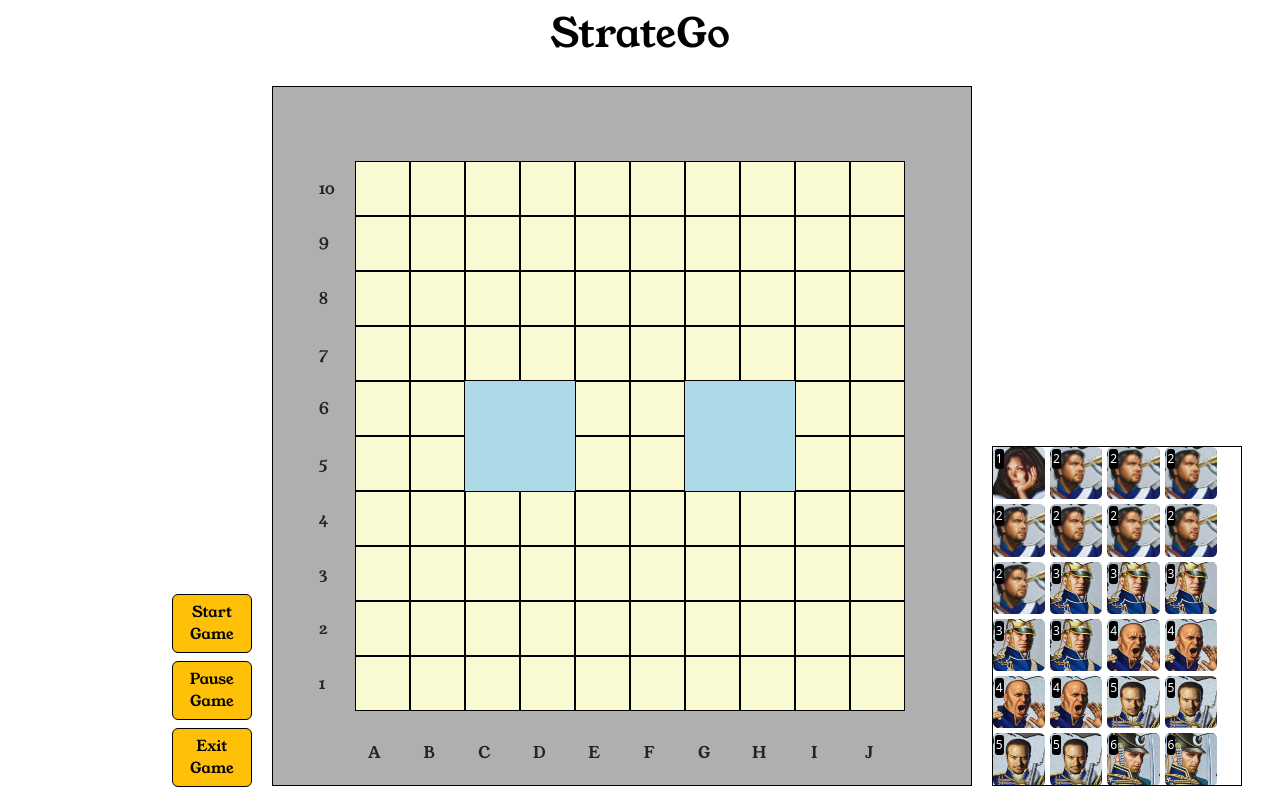
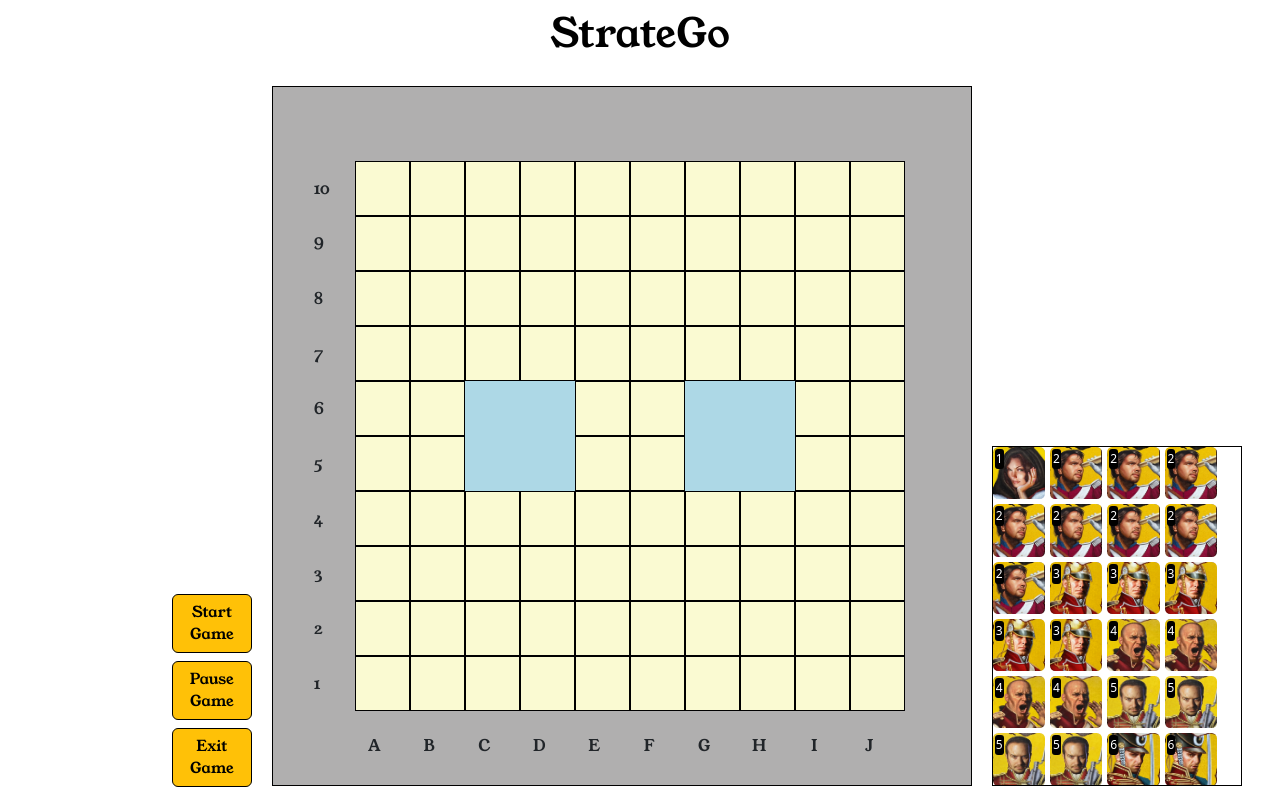
Before and after one commit to DenKim94/PRJ_StrateGoWeb, a React (Create React App) app in the folder client/game-app/: page / in a window 1280 px wide. Built offline with nearby package versions, Linux system fonts and the light colour scheme.

Commit message:
Deactivated DnD-Animations and adapted axes labels

```diff
--- a/client/game-app/src/App.jsx
+++ b/client/game-app/src/App.jsx
@@ -16,7 +16,8 @@ const App = () => {
     });
     // Add general Game States by using default values
     const [gameStates, setGameStates] = useState({
-        colorPlayer: 'blue',   // player color as placeholder [string]
+        colorPlayer: 'red',    // placeholder: player color [string] --> Has to be set by player 1
+        isPlayer1: true,       // placeholder: variable [boolean] to identify player 1
         ready2Play: false,     // default value [boolean]
         isPaused: false,       // default value [boolean]
         leavedGame: false,     // default value [boolean]
--- a/client/game-app/src/components/FigureStorage.jsx
+++ b/client/game-app/src/components/FigureStorage.jsx
@@ -27,9 +27,7 @@ const FigureStorage = ({ figStateArray }) => {
                             >
                                 {(provided,snapshot)=>(
                                     <div className='game-figure'
-                                        ref={(ref) => {
-                                            provided.innerRef(ref);
-                                        }}
+                                        ref={provided.innerRef}
                                         {...provided.draggableProps}
                                         {...provided.dragHandleProps}
                                         >
--- a/client/game-app/src/components/GameField.css
+++ b/client/game-app/src/components/GameField.css
@@ -17,9 +17,9 @@
   display: flex;
   position: absolute;
   align-items: center;
-  justify-content: space-between;
+  justify-content: center;
   flex-direction: row;
-  top: 93%;
+  top: 92%;
   margin-top: 5px;
 }
 
@@ -27,7 +27,7 @@
 .y-axis {
   font-family: 'Young Serif', serif;
   position: relative;
-  left: -20px;
+  left: -25px;
   display: flex;
   flex-direction: column;
   justify-content: space-between;
--- a/client/game-app/src/components/GameField.jsx
+++ b/client/game-app/src/components/GameField.jsx
@@ -31,17 +31,20 @@ function GameField({gameFieldSettings, gameSettings})
       gridTemplateRows: `repeat(10, ${sizeSingleField}px)`
     };
 
-    /* Create a String-Array (Letters) for the x-Axis */
+    // Create a String-Array (Letters) for the x-Axis
     const xAxisLetters = Array.from({ length: 10 }, (_, index) =>
       String.fromCharCode(65 + index)
     );
 
-    /* Create a String-Array (Numbers) for the y-Axis */
+    // Create a String-Array (Numbers) for the y-Axis
     const yAxisNumbers = (Array.from({ length: 10 }, (_, index) =>
-    String(index + 1))).reverse();
+    String(index + 1)));
 
-    /* Merging the axis arrays into a new array of coordinates */
+    // Merging the axis arrays into a new array of coordinates
     const fieldCoordinates = helperFcn.getCoordinatesArray(xAxisLetters,yAxisNumbers);
+
+    // Get color of the player
+    const playerColor = helperFcn.getColorOfPlayer(gameSettings);
 
     /* ********************************************************************* */
     /* Set properties of a single field and store them in an array */
@@ -66,7 +69,7 @@ function GameField({gameFieldSettings, gameSettings})
     /* *** State as array to store and set game field properties *** */
     const [gameFieldState, setGameFieldState] = useState([...updatedStateArray]);
     /* *** State as array to store and set game figure properties *** */
-    const playerFigures = helperFcn.getFigures4Player(figProperties, gameSettings.colorPlayer)
+    const playerFigures = helperFcn.getFiguresOfPlayer(figProperties, playerColor)
     const [figureStorageState,setFigureStorageState] = useState([...playerFigures]);
 
 
@@ -76,9 +79,10 @@ function GameField({gameFieldSettings, gameSettings})
       console.log(">> Settings 'gameFieldStruct': ", gameFieldSettings);
       console.log(">> sizeSingleField [px]: ", sizeSingleField);
       console.log(">> Array 'fieldCoordinates': ", fieldCoordinates);
+      console.log(">> playerColor: ", playerColor);
       console.log(">> playerFigures: ", playerFigures);
       console.log(">> State 'gameFieldState': ", gameFieldState);
-      console.log(">> User Settings: ", gameSettings);
+      console.log(">> Game Settings: ", gameSettings);
       console.log(" #############################################################");
     }
     /* *************** Rendering the game components *************** */
@@ -96,7 +100,9 @@ function GameField({gameFieldSettings, gameSettings})
          <div className = "dnd-container">
           <div className="game-field-container">
               {/* *** y-Axis *** */}
-              <YAxis yAxisArray = {yAxisNumbers} axisHeight = {fieldHeight}/>
+              <YAxis yAxisArray = {yAxisNumbers}
+                     axisHeight = {fieldHeight}
+                     gameStates = {gameSettings} />
               {/* *** The game field *** */}
               <div className="game-field" style={fieldStyle}>
                 {/* Create single game fields */}
@@ -112,9 +118,7 @@ function GameField({gameFieldSettings, gameSettings})
                         style={fieldProps.style}
                         key={index}
                         className={"single-field"}
-                        ref={(ref) => {
-                          provided.innerRef(ref);
-                        }}
+                        ref={provided.innerRef}
                         {...provided.droppableProps}
                       >
                         <SingleField fieldState={fieldProps} idx = {index}/>
@@ -126,7 +130,9 @@ function GameField({gameFieldSettings, gameSettings})
                 })}
               </div>
               {/* *** x-Axis *** */}
-              <XAxis xAxisArray = {xAxisLetters} singleFieldWidth = {sizeSingleField} />
+              <XAxis xAxisArray = {xAxisLetters}
+                     singleFieldWidth = {sizeSingleField}
+                     gameStates = {gameSettings} />
           </div>
             <FigureStorage figStateArray = {figureStorageState} />
         </div>
--- a/client/game-app/src/components/SingleField.jsx
+++ b/client/game-app/src/components/SingleField.jsx
@@ -17,6 +17,19 @@ const SingleField = ({fieldState, idx}) => {
   if(emptyFigProps){
     return null;
   }
+  // Disable animation translate except element is dragging
+  function getStyle(style, snapshot) {
+    if (!snapshot.isDragging) return {};
+    if (!snapshot.isDropAnimating) {
+      return style;
+    }
+    return {
+      ...style,
+      // cannot be 0, but make it super tiny
+      transitionDuration: `0.001s`,
+    };
+  }
+
   // Render the game figure on the game field
     return(
           <div style={fieldStyle}>
@@ -28,11 +41,10 @@ const SingleField = ({fieldState, idx}) => {
                           >
                             {(provided,snapshot)=>(
                                   <div className='game-figure'
-                                      ref={(ref) => {
-                                          provided.innerRef(ref);
-                                      }}
+                                      ref={provided.innerRef}
                                       {...provided.draggableProps}
                                       {...provided.dragHandleProps}
+                                      style={getStyle(provided.draggableProps.style, snapshot)}
                                       >
                                       <GameFigure propsObj={figProps}/>
                                   </div>
--- a/client/game-app/src/components/functions/helperFunctions.js
+++ b/client/game-app/src/components/functions/helperFunctions.js
@@ -86,7 +86,7 @@ export function getObjArrayKeys(objArray){
 }
 
 /**** Helper function to sort and return game figures of each player ****/
-export function getFigures4Player(figList, colorPlayer){
+export function getFiguresOfPlayer(figList, colorPlayer){
 
     // Filter the list to get figures with corrresponding color and without 'FigureBack.png'
     const playerFigures = figList.filter((figProps) => {
@@ -94,3 +94,29 @@ export function getFigures4Player(figList, colorPlayer){
     });
     return playerFigures || null
 }
+
+/**** Helper function to return the color of current player ****/
+export function getColorOfPlayer(gameStates){
+    // Returned variable as string
+    let colorPlayer
+    // Chosen color of player 1
+    if (gameStates.isPlayer1){
+        colorPlayer = gameStates.colorPlayer;
+    }
+    else {
+        // Color of player 2 depends on the chosen color by player 1
+        switch (gameStates.colorPlayer){
+            case 'red':
+                colorPlayer = 'blue';
+                break;
+
+            case 'blue':
+                colorPlayer = 'red';
+                break;
+
+            default:
+                colorPlayer = null;
+        }
+    }
+    return colorPlayer
+}
--- a/client/game-app/src/components/xAxis.jsx
+++ b/client/game-app/src/components/xAxis.jsx
@@ -1,6 +1,9 @@
 import React from 'react';
 /* Component of the x-Axis */
-const XAxis = ({xAxisArray,singleFieldWidth}) => {
+const XAxis = ({xAxisArray,singleFieldWidth,gameStates}) => {
+  if (!gameStates.isPlayer1){
+    xAxisArray = xAxisArray.reverse();
+  }
   return (
     <div className="x-axis">
       {xAxisArray.map((letter, index) => (
--- a/client/game-app/src/components/yAxis.jsx
+++ b/client/game-app/src/components/yAxis.jsx
@@ -1,6 +1,9 @@
 import React from 'react';
 /* Component of the y-Axis */
-const YAxis = ({yAxisArray,axisHeight}) => {
+const YAxis = ({yAxisArray,axisHeight,gameStates}) => {
+  if (gameStates.isPlayer1){
+    yAxisArray = yAxisArray.reverse();
+  }
   return (
     <div className="y-axis" style={{ height: axisHeight}}>
       {yAxisArray.map((number, index) => (
```
Also changed, not shown: client/game-app/src/game-logic/gameLogic.js (+4 -6 lines).
